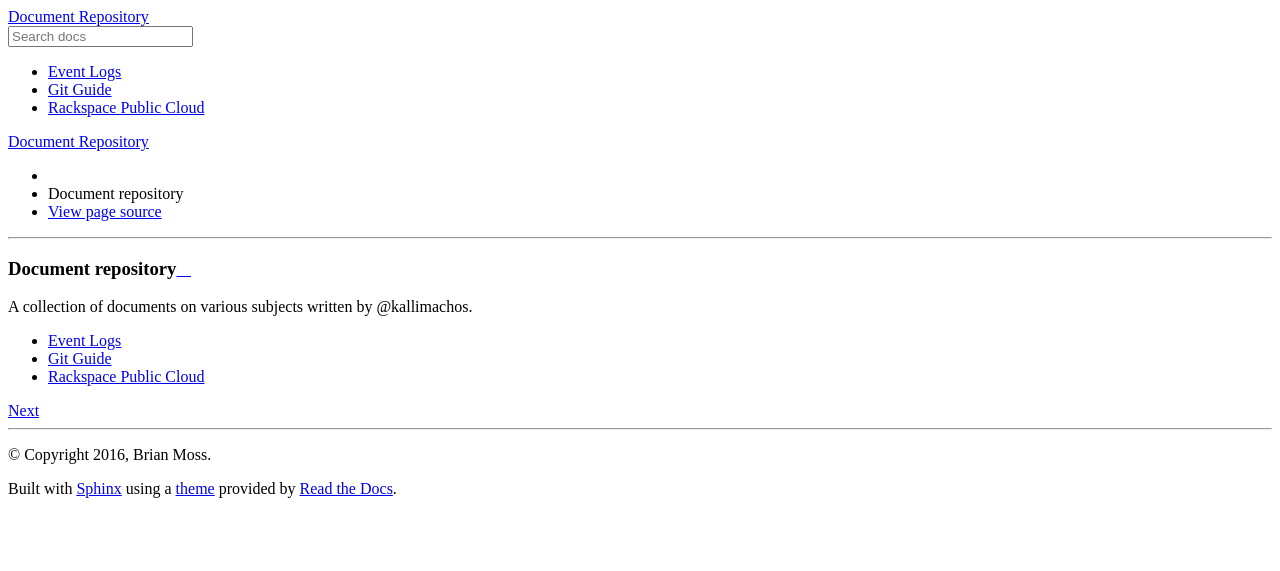
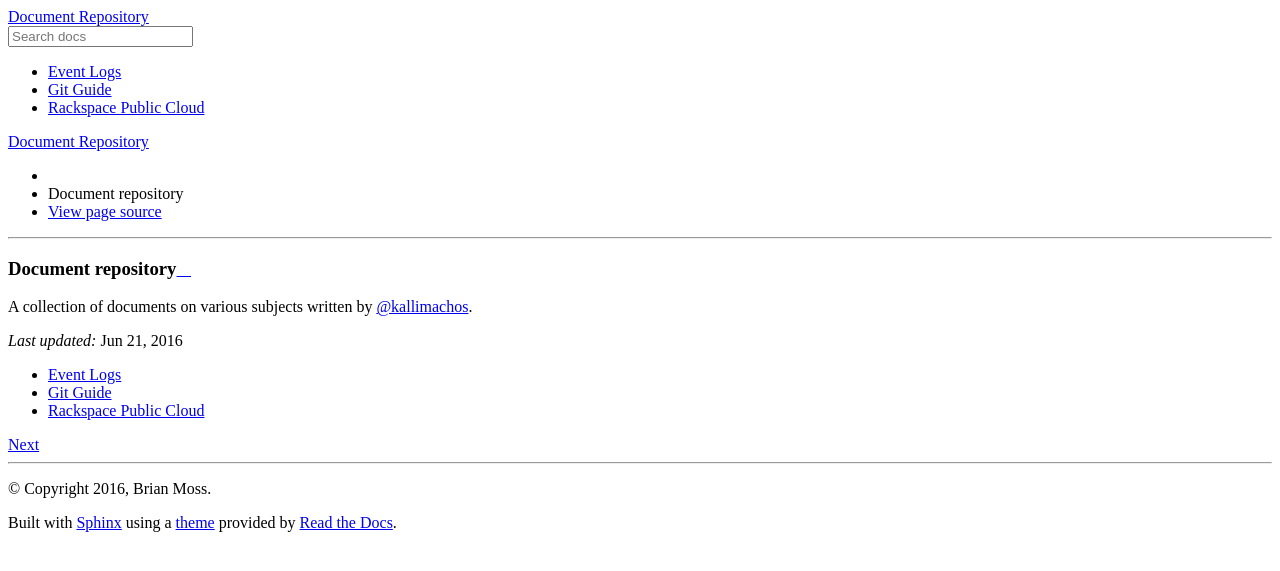
Before and after one commit to tgeles/docs, a Sphinx documentation site: the page built from doc/index.rst, in a window 1280 px wide. Shown: the top 571 px of the page. Built offline with Sphinx 7.4.7 and the Read the Docs theme 2.0.0, drawn with Linux system fonts in a browser that asks for light colours.

Commit message:
Add date and remove make.bat

```diff
--- a/doc/index.rst
+++ b/doc/index.rst
@@ -2,7 +2,10 @@
 Document repository
 ===================
 
-A collection of documents on various subjects written by @kallimachos.
+A collection of documents on various subjects written by
+`@kallimachos <https://github.com/kallimachos>`_.
+
+*Last updated:* |today|
 
 .. toctree::
    :maxdepth: 1
```
Also changed, not shown: 1 other file.
